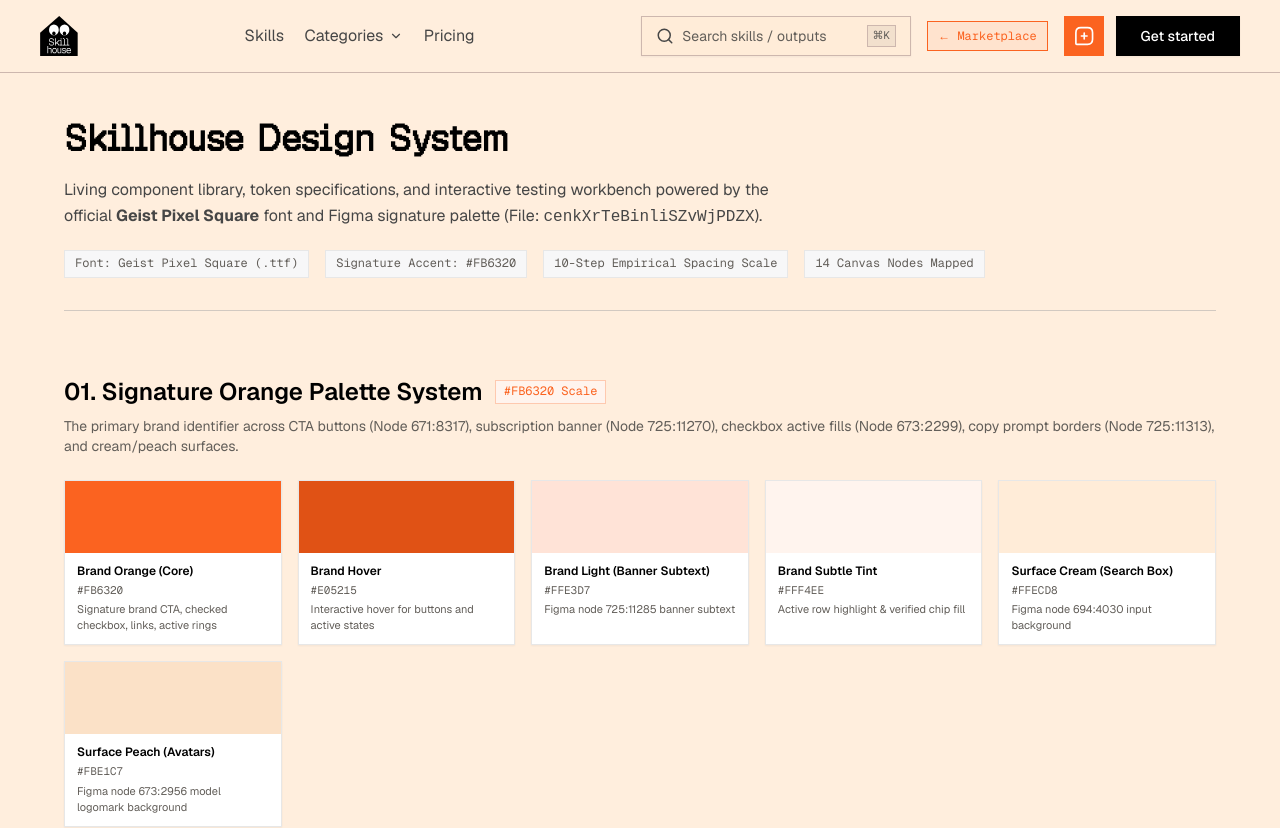
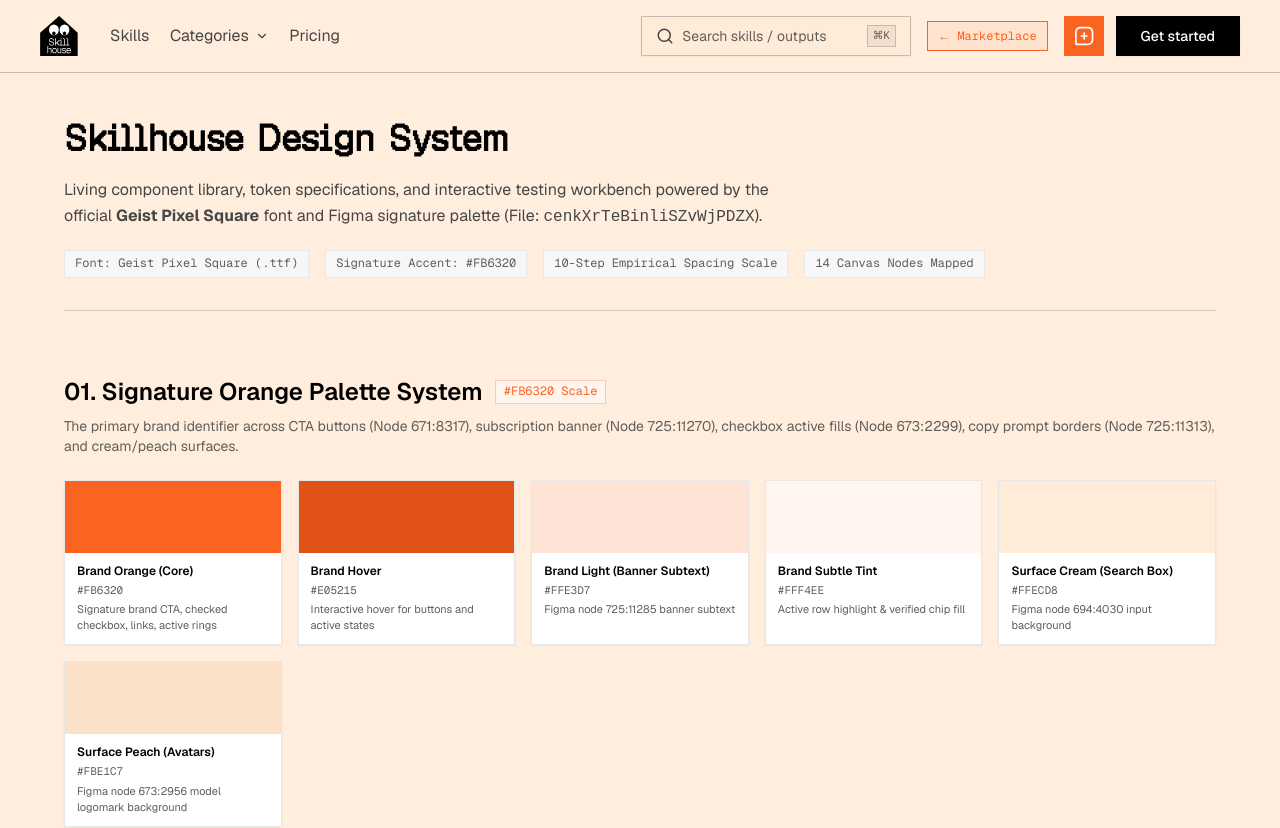
Before and after one commit to Cannon-Leo/Skillhouse, a Next.js app: page /design-system in a window 1280 px wide. Shown: the top 828 px of the page. Built offline with nearby package versions, Linux system fonts and the light colour scheme; a web font is replaced by a local one.

Commit message:
style(navbar): align nav links towards logo with margin-left auto on right actions

```diff
--- a/src/components/features/NavBar.module.css
+++ b/src/components/features/NavBar.module.css
@@ -20,8 +20,8 @@
   height: 72px;
   display: flex;
   align-items: center;
-  justify-content: space-between;
-  gap: 32px;
+  justify-content: flex-start;
+  gap: clamp(24px, 2.5vw, 36px);
   box-sizing: border-box;
 }
 
@@ -245,6 +245,7 @@
   align-items: center;
   gap: 16px;
   flex-shrink: 0;
+  margin-left: auto;
 }
 
 .searchWrapper {
```
